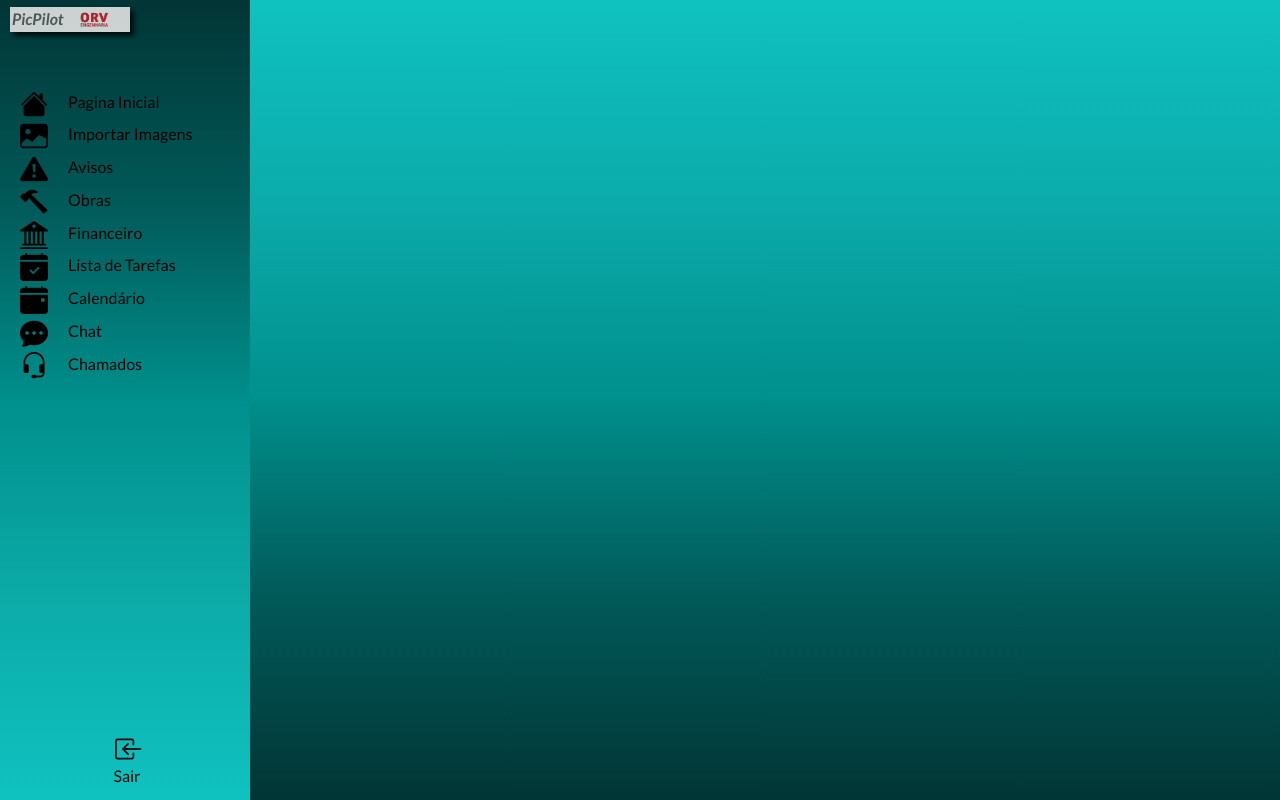
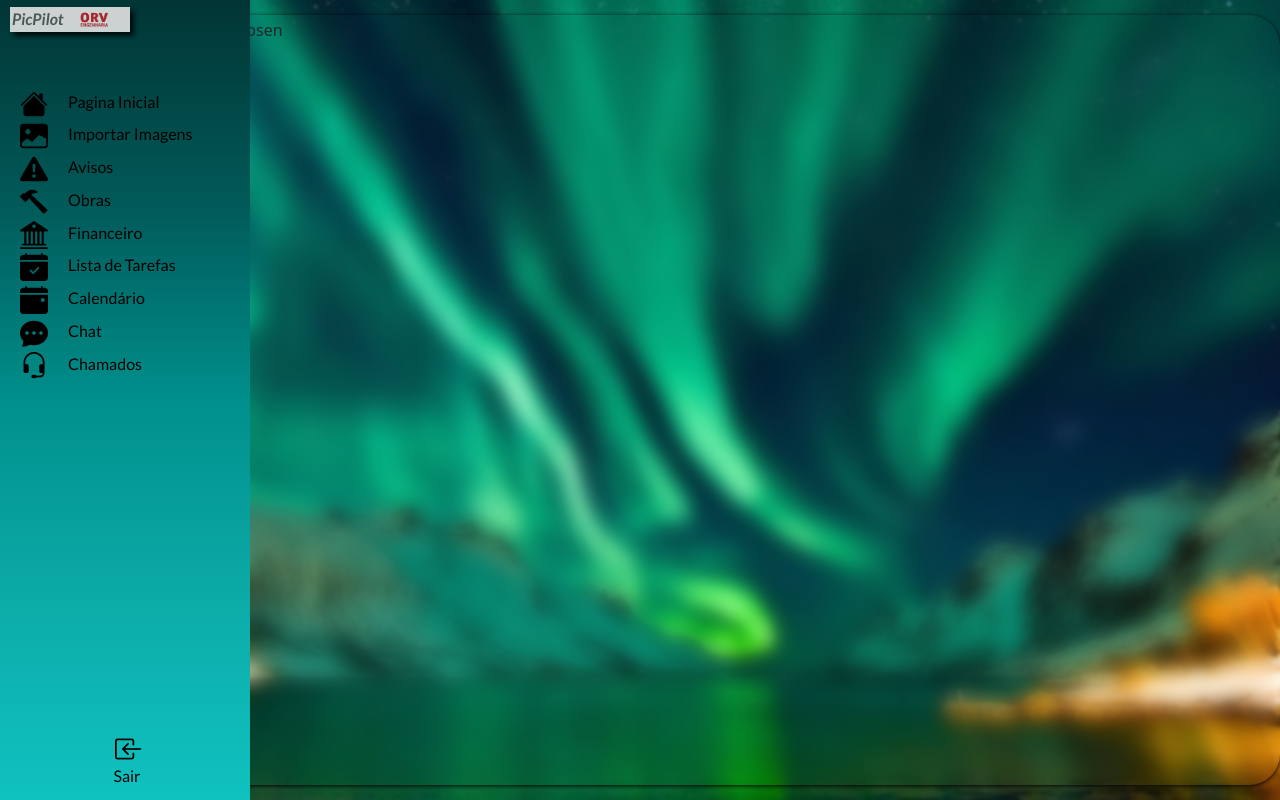
Before and after one commit to Srchrystian1234/Projeto_PicPilot_ORV, a React (Vite) app: page /imagem in a window 1280 px wide. Built offline with nearby package versions, Linux system fonts and the light colour scheme.

Commit message:
criando importar fotos
Co-Authored-By: Mauricio  Mathias - devoloper <88565329+MauricioMathiass@users.noreply.github.com>

```diff
--- a/src/components/Inputs.jsx
+++ b/src/components/Inputs.jsx
@@ -84,6 +84,5 @@ export default function Inputs() {
             </div>
         </form>
 
-
   )
 }
--- a/src/components/MenuLateral/MenuLateral.jsx
+++ b/src/components/MenuLateral/MenuLateral.jsx
@@ -22,14 +22,13 @@ export default function MenuLateral() {
 
   return (
 
-
     <div className={`menu-lateral ${isExpanded? 'expanded':''}`}//fazendo codicao de se expandi ou nao
     onMouseEnter={handleMouseEnter}
-    onMouseLeave={handleMouseleave}
-    >
+    onMouseLeave={handleMouseleave}>
+
         <div className='menu-lateral-sub'>
-              {
-                isExpanded? <div className='picpilot-orv'>PicPilot
+
+              {isExpanded? <div className='picpilot-orv'>PicPilot
                   <div className='img-orv'><img src={Picpilot}/></div>
                 </div>:
                   <div className='img-logo-pequena'><img src={Logopequena}/></div>
@@ -37,26 +36,25 @@ export default function MenuLateral() {
         </div>
 
         <div className='menu-opcoes'>
-                  <button className='opcoes'> <i className="icon bi bi-house-fill"></i> <p className='paragrafo'>Pagina Inicial</p></button>
+                  <a className='opcoes' href='/dashbord'><i className="icon bi bi-house-fill"></i><p className='paragrafo'>Pagina Inicial</p></a>
 
-                  <button className='opcoes'><i className="icon bi bi-image-fill"></i> <p className='paragrafo'>Importar Imagens</p></button>
+                  <a className='opcoes' href='/imagem'><i className="icon bi bi-image-fill"></i><p className='paragrafo'>Importar Imagens</p></a>
 
-                  <button className='opcoes'><i className="icon bi bi-exclamation-triangle-fill"></i> <p className='paragrafo'>Avisos</p></button>
+                  <button className='opcoes'><i className="icon bi bi-exclamation-triangle-fill"></i><p className='paragrafo'>Avisos</p></button>
 
-                  <button className='opcoes'><i className=" icon bi bi-hammer"></i> <p className='paragrafo'>Obras</p></button>
+                  <button className='opcoes'><i className="icon bi bi-hammer"></i><p className='paragrafo'>Obras</p></button>
 
-                  <button className='opcoes'> <i className=" icon bi bi-bank2"></i> <p className='paragrafo'>Financeiro</p></button>
+                  <button className='opcoes'> <i className="icon bi bi-bank2"></i><p className='paragrafo'>Financeiro</p></button>
 
-                  <button className='opcoes'><i className=" icon bi bi-calendar-check-fill"></i> <p className='paragrafo'>Lista de Tarefas</p></button>
+                  <button className='opcoes'><i className="icon bi bi-calendar-check-fill"></i><p className='paragrafo'>Lista de Tarefas</p></button>
 
-                  <button className='opcoes'><i className="icon bi bi-calendar-event-fill"></i> <p className='paragrafo'>Calendário</p></button>
+                  <button className='opcoes'><i className="icon bi bi-calendar-event-fill"></i><p className='paragrafo'>Calendário</p></button>
 
-                  <button className='opcoes'><i className="icon bi bi-chat-dots-fill"></i> <p className='paragrafo'>Chat</p></button>
+                  <button className='opcoes'><i className="icon bi bi-chat-dots-fill"></i><p className='paragrafo'>Chat</p></button>
 
-                  <button className='opcoes'><i className="icon bi bi-headset"></i> <p className='paragrafo'>Chamados</p></button>
-
+                  <button className='opcoes'><i className="icon bi bi-headset"></i><p className='paragrafo'>Chamados</p></button>
         </div>
-              <button className='opcoes-sair'><i className="icon-sair bi bi-box-arrow-in-left"></i> <p className='paragrafo-sair'>Sair</p></button>
+        <a className='opcoes-sair' href='/'><i className="icon-sair bi bi-box-arrow-in-left"></i><p className='paragrafo-sair'>Sair</p></a>
     </div>
   )
 }
--- a/src/css/ImportarImagen_css/ImportarImagem.css
+++ b/src/css/ImportarImagen_css/ImportarImagem.css
@@ -0,0 +1,33 @@
+.cor-de-fundo{
+      background-image: url(../../img/Fundo_importar_iamgens.jpg);
+      background-repeat: no-repeat;
+      background-position: center center;
+      background-size: cover;
+
+}
+.orv-importar-imagem{
+    margin-left: 70px;
+    display: flex;
+    justify-content: center;
+    align-items: center;
+
+}
+.orv-fundo-trans{
+    width: 1270px;
+    height: 770px;
+
+    border-radius: 31px;
+    box-shadow: 0 1px 4px 0 black;
+    background:transparent;
+    backdrop-filter: blur(10px);
+    opacity: 95%;
+
+}
+
+.orv-fundo-trans p{
+    height: 50px;
+}
+.orv-fundo-trans button{
+    height: 50px;
+    width: 100px;
+}
--- a/src/css/MenuLateal_css/MenuLateral.css
+++ b/src/css/MenuLateal_css/MenuLateral.css
@@ -98,6 +98,7 @@
    justify-content: space-evenly;
    margin-top: 50px;
    padding-bottom: 350px;
+   text-decoration: none;
 
 }
 .opcoes{
@@ -109,6 +110,8 @@
    display: flex;
    justify-content: left;
    padding-left: 10px;
+   text-decoration: none;
+   color: black;
 
 
 }
@@ -120,7 +123,12 @@
     background-color: transparent;
     outline: none;
     border: none;
+    color: black;
+    text-decoration: none;
+
+
 }
+
 .paragrafo, .paragrafo-sair {
     display: none;
 }
--- a/src/pages/Cadastro.jsx
+++ b/src/pages/Cadastro.jsx
@@ -141,12 +141,15 @@ export default function Cadastro() {
                         <input className='input-password-repeat' type="password" name="senhaRepete"  id="senhaRepete" placeholder='Repete senha' ref={inputRepeatPas} />
                     </div>
             </div>
+
             <div className='button'>
                 <button type='button' onClick={CreateUser} className="buttons">Cadastrar</button>
             </div>
+
             <div className="cadastro">
                 <p>Ja tenho conta? <a href="/">Login</a></p>
             </div>
+
             { //verificando se foi sucesso ou errado , e verifica se passou pela condicao ou nao, estatos final
              status.type ===  'success' ? <p style={{height:'50px'}} className='alert alert-success text-align-center text-success fw-bold w-100' role='alert'>{status.mensagem}</p> :''
             }
--- a/src/pages/ImportarImagen.jsx
+++ b/src/pages/ImportarImagen.jsx
@@ -6,7 +6,10 @@ export default function ImportarImagen() {
     <div className='cor-de-fundo'>
         <MenuLateral/>
         <div className='orv-importar-imagem'>
-
+              <div className='orv-fundo-trans'>
+                <p><input type="file" /></p>
+                <button >ola</button>
+              </div>
         </div>
     </div>
   )
```
Also changed, not shown: src/pages/Dashbord.jsx (+1 -7 lines), src/img/Fundo_importar_iamgens.jpg (added). Lines whose indentation alone changed are shown as unchanged.
